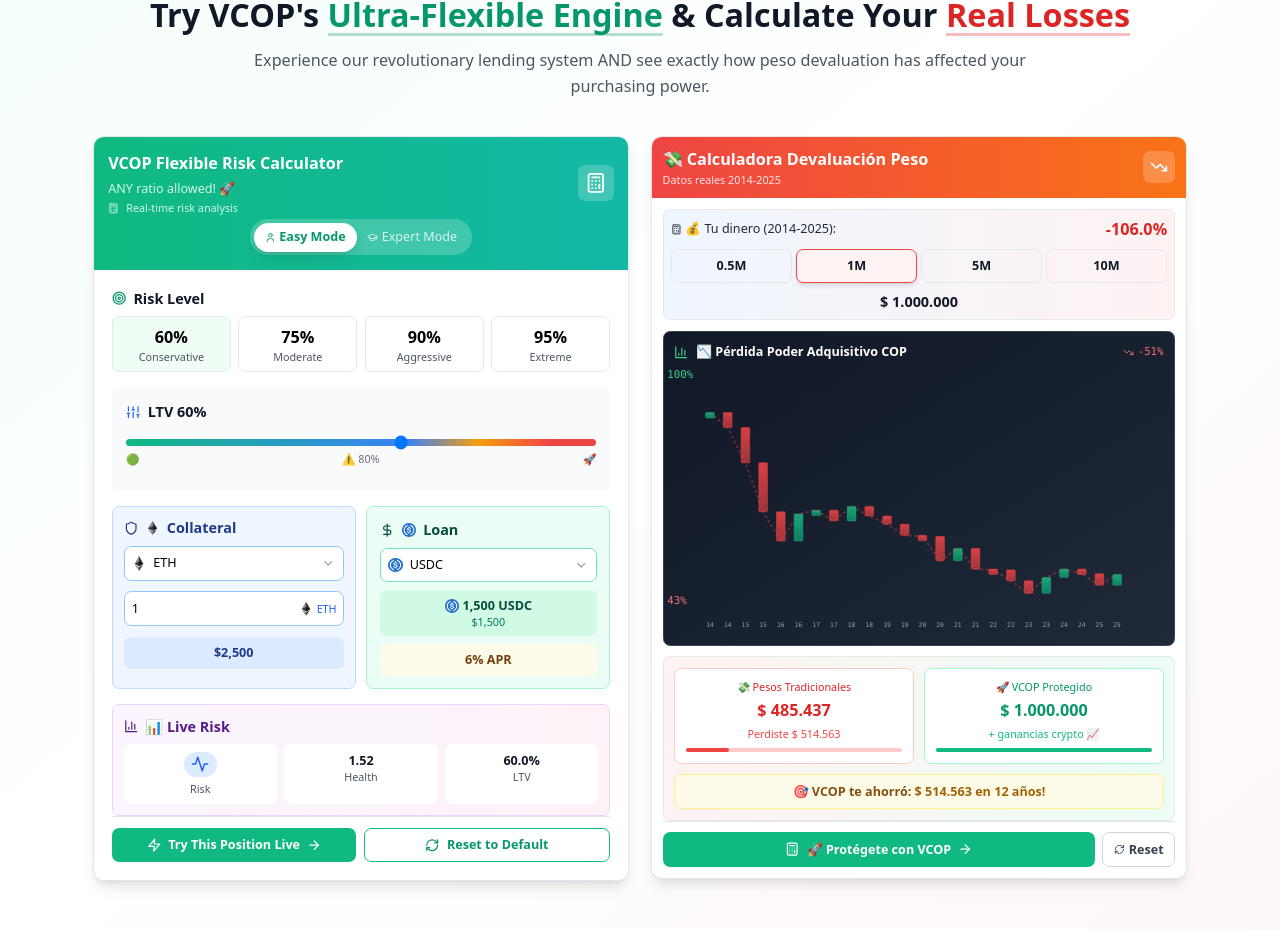
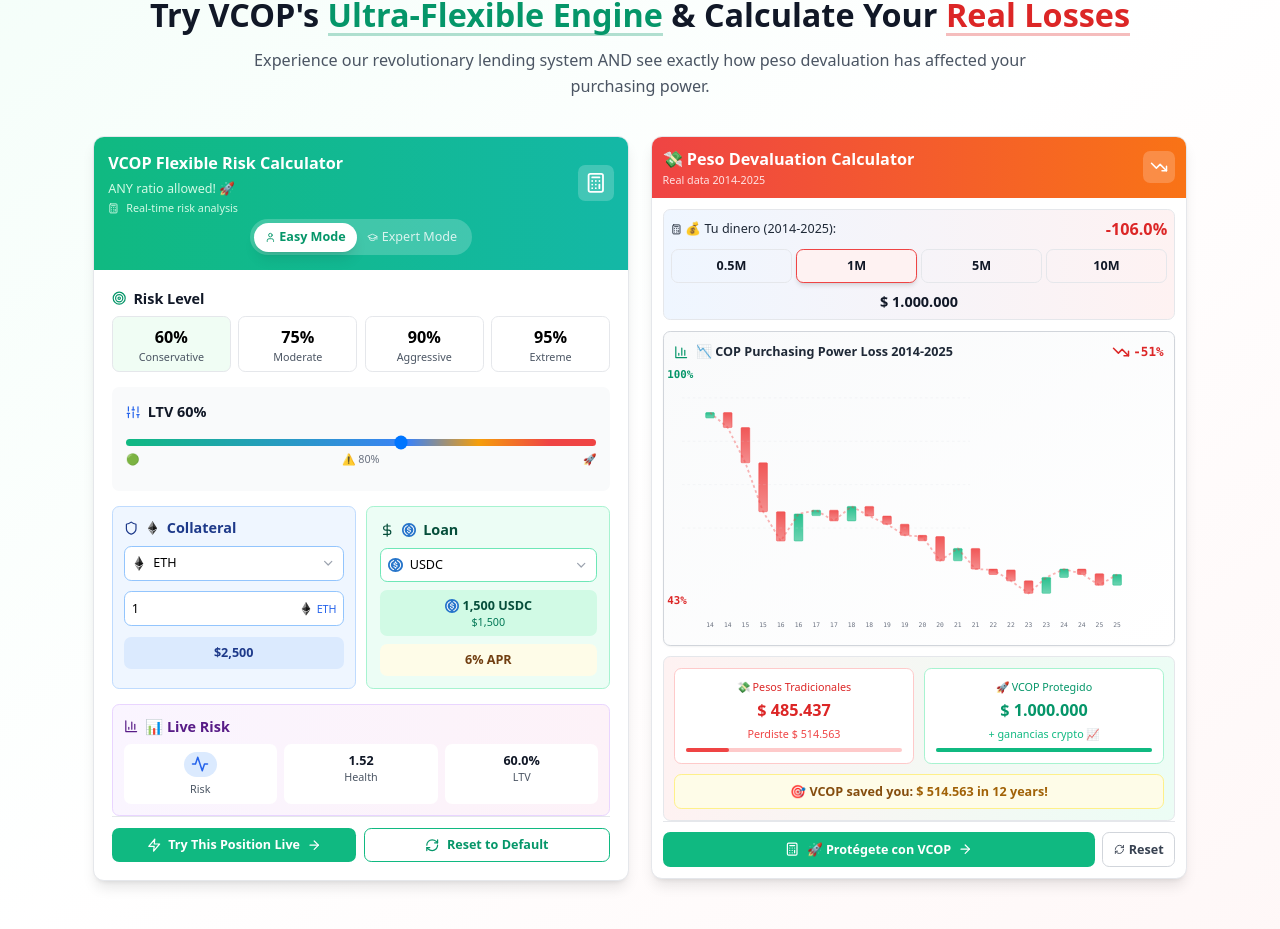
Before and after one commit to rofergon/Vcop_Protocol_LandingPage, a React (Vite) app: page / in a window 1280 px wide. Shown: the part 1185-2114 px from the top of the page. Built offline with nearby package versions, Linux system fonts and the light colour scheme.

Commit message:
Update DevaluationCalculator component with improved styling and clarity. Enhanced chart visuals, updated labels to English, and adjusted text colors for better readability. Refined user interface elements for a more polished experience.

```diff
--- a/src/components/DevaluationCalculator.tsx
+++ b/src/components/DevaluationCalculator.tsx
@@ -70,9 +70,9 @@
   };
 
   return (
-    <div className="bg-gradient-to-br from-gray-900 to-gray-800 rounded-lg p-3 relative overflow-hidden border border-gray-700">
+    <div className="bg-gradient-to-br from-gray-50 to-white rounded-lg p-3 relative overflow-hidden border border-gray-300 shadow-sm">
       {/* Background grid with gradient */}
-      <div className="absolute inset-0 opacity-10">
+      <div className="absolute inset-0 opacity-20">
         <svg width="100%" height={height}>
           {[0.2, 0.4, 0.6, 0.8].map((ratio, i) => (
             <line
@@ -81,7 +81,7 @@
               y1={25 + ratio * (height - 50)}
               x2={chartWidth + 20}
               y2={25 + ratio * (height - 50)}
-              stroke="#374151"
+              stroke="#d1d5db"
               strokeWidth="1"
               strokeDasharray="3,3"
             />
@@ -92,11 +92,11 @@
       {/* Title and trend */}
       <div className="flex items-center justify-between mb-3">
         <div className="flex items-center gap-2">
-          <BarChart3 className="w-4 h-4 text-emerald-400" />
-          <span className="text-white font-semibold text-sm">📉 Pérdida Poder Adquisitivo COP</span>
+          <BarChart3 className="w-4 h-4 text-emerald-600" />
+          <span className="text-gray-800 font-semibold text-sm">📉 COP Purchasing Power Loss 2014-2025</span>
         </div>
-        <div className="flex items-center gap-1 text-red-400 text-xs font-mono">
-          <TrendingDown className="w-3 h-3" />
+        <div className="flex items-center gap-1 text-red-600 text-sm font-mono font-bold">
+          <TrendingDown className="w-5 h-5" />
           <span>-{(100 - purchasingPowerData[purchasingPowerData.length - 1].purchasingPower).toFixed(0)}%</span>
         </div>
       </div>
@@ -140,7 +140,7 @@
               <text
                 x={x}
                 y={height - 8}
-                fill="#9CA3AF"
+                fill="#6B7280"
                 fontSize="7"
                 textAnchor="middle"
                 className="font-mono"
@@ -155,15 +155,16 @@
                   y={y - 30}
                   width="70"
                   height="25"
-                  fill="#1F2937"
+                  fill="white"
                   rx="3"
                   stroke={color}
                   strokeWidth="1"
+                  style={{filter: 'drop-shadow(0 2px 4px rgba(0,0,0,0.1))'}}
                 />
                 <text
                   x={x}
                   y={y - 20}
-                  fill="white"
+                  fill="#1F2937"
                   fontSize="7"
                   textAnchor="middle"
                   className="font-mono font-bold"
@@ -173,12 +174,12 @@
                                   <text
                     x={x}
                     y={y - 12}
-                  fill={powerLoss > 50 ? "#ef4444" : "#f59e0b"}
+                    fill={powerLoss > 50 ? "#dc2626" : "#d97706"}
                     fontSize="6"
                     textAnchor="middle"
                     className="font-mono"
                   >
-                  -{powerLoss.toFixed(0)}% perdido
+                    -{powerLoss.toFixed(0)}% lost
                   </text>
               </g>
             </g>
@@ -198,10 +199,10 @@
       </svg>
 
       {/* Price axis labels - now showing percentages */}
-      <div className="absolute left-1 top-10 text-xs text-emerald-400 font-mono">
+      <div className="absolute left-1 top-10 text-xs text-emerald-600 font-mono font-semibold">
         {maxPower.toFixed(0)}%
       </div>
-      <div className="absolute left-1 bottom-10 text-xs text-red-400 font-mono">
+      <div className="absolute left-1 bottom-10 text-xs text-red-600 font-mono font-semibold">
         {minPower.toFixed(0)}%
       </div>
     </div>
@@ -246,8 +247,8 @@
       <div className="bg-gradient-to-r from-red-500 to-orange-500 p-3 text-white">
         <div className="flex items-center justify-between">
           <div>
-            <h3 className="text-lg font-bold">💸 Calculadora Devaluación Peso</h3>
-            <p className="text-red-100 text-xs">Datos reales 2014-2025</p>
+            <h3 className="text-lg font-bold">💸 Peso Devaluation Calculator</h3>
+                          <p className="text-red-100 text-xs">Real data 2014-2025</p>
           </div>
           <div className="bg-white/20 p-2 rounded-lg">
             <TrendingDown className="w-5 h-5" />
@@ -332,9 +333,9 @@
             {/* Key insight */}
             <div className="mt-3 p-2 bg-yellow-50 rounded-lg border border-yellow-200">
               <div className="text-center text-sm">
-                <span className="font-semibold text-yellow-800">🎯 VCOP te ahorró: </span>
+                                  <span className="font-semibold text-yellow-800">🎯 VCOP saved you: </span>
                 <span className="text-yellow-700 font-bold">
-                  {formatCurrency(Math.abs(realLoss))} en {HISTORICAL_DATA.length / 2} años!
+                  {formatCurrency(Math.abs(realLoss))} in {HISTORICAL_DATA.length / 2} years!
                 </span>
               </div>
             </div>
```
Lines whose indentation alone changed are shown as unchanged.
